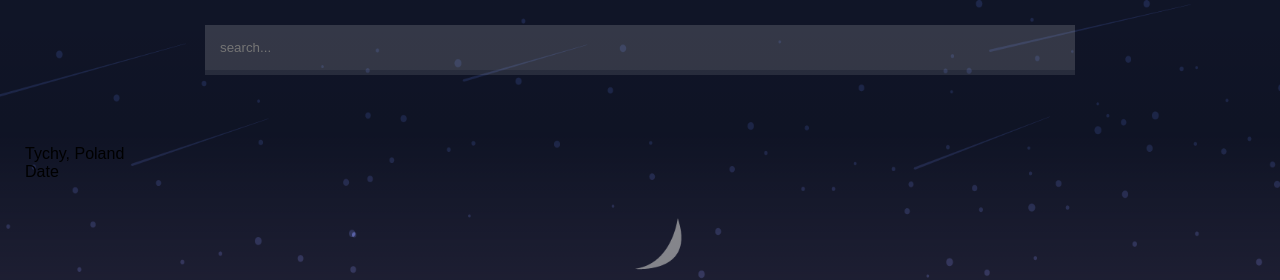
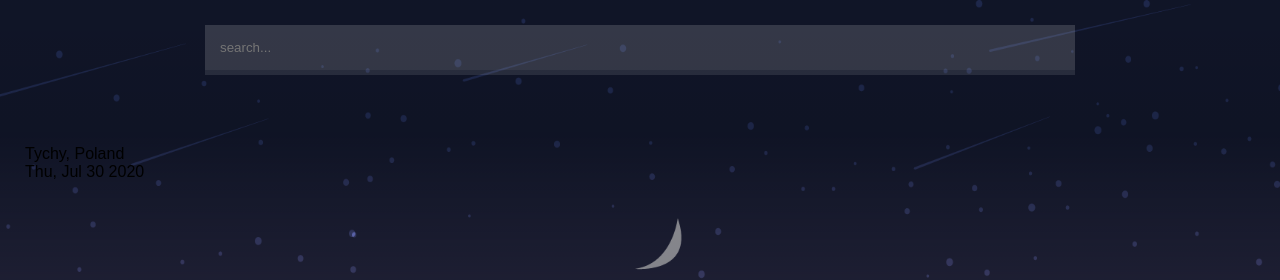
Before and after one commit to ajiiz/weather-react-app, a React (Create React App) app: page / in a window 1280 px wide. Shown: the top 280 px of the page. Built offline with nearby package versions, Linux system fonts and the light colour scheme.

Commit message:
Added getDate method

```diff
--- a/src/components/LocationBox.js
+++ b/src/components/LocationBox.js
@@ -2,10 +2,22 @@ import React, { useEffect } from 'react'
 
 const LocationBox = () => {
 
+    const getDate = () => {
+
+        let date = String(new window.Date())
+        console.log(date)
+        let dayName = date.slice(0,3)
+        let month = date.slice(4,7)
+        let day = date.slice(8,10)
+        let year = new Date().getFullYear()
+
+        return `${dayName}, ${month} ${day} ${year}`
+    }
+
     return (
         <div className="location-box">
             <div className="location">Tychy, Poland</div>
-            <div className="date">Date</div>
+            <div className="date">{getDate()}</div>
         </div>
     )
 }
```
